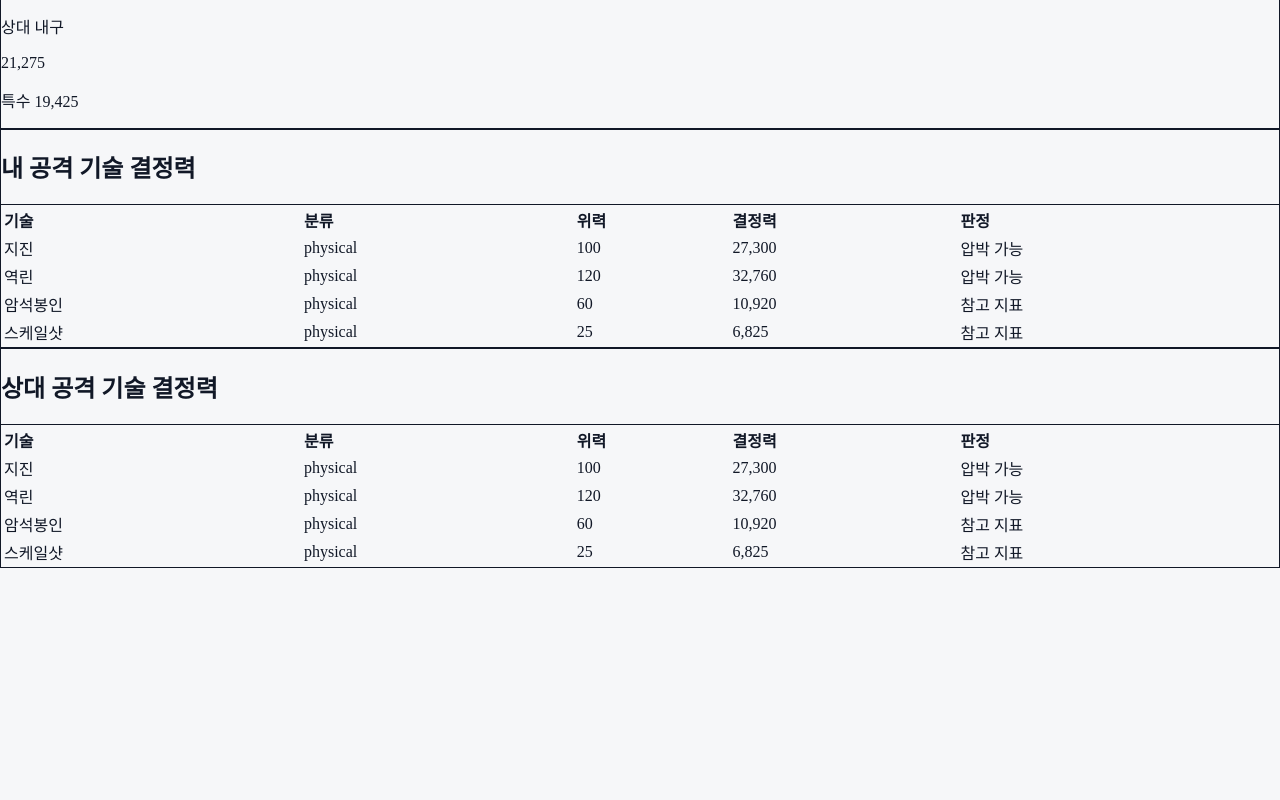
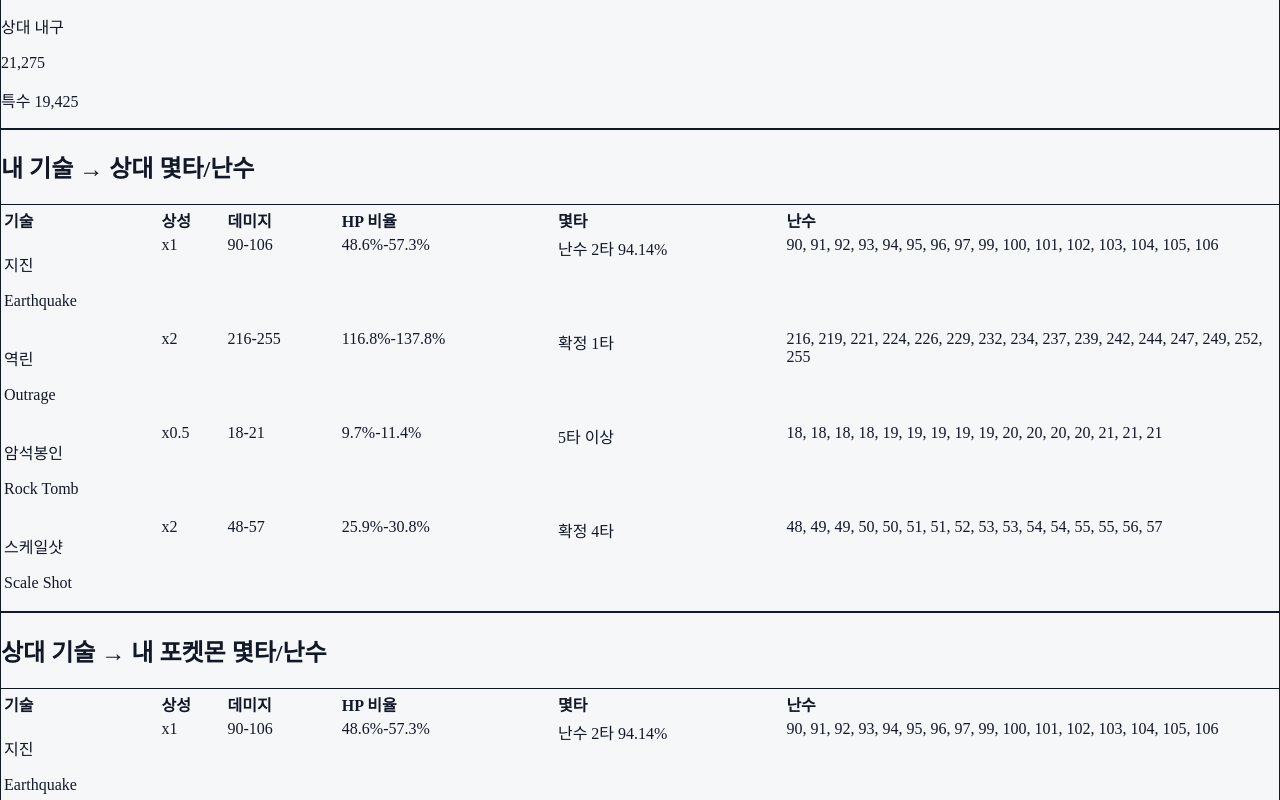
Before and after one commit to snuzeus/pokeauto, a Next.js app: page / in a window 1280 px wide. Shown: the part 900-1700 px from the top of the page. Before the commit the page ends 1468 px from the top, so only its background shows below. Built offline with nearby package versions, Linux system fonts and the light colour scheme.

Commit message:
feat: add damage rolls and ko odds

```diff
--- a/app/page.tsx
+++ b/app/page.tsx
@@ -1,12 +1,14 @@
 "use client";
 
-import { useMemo, useState } from "react";
+import { useState } from "react";
 import { ComparisonPanel } from "@/components/ComparisonPanel";
+import { DamageTable } from "@/components/DamageTable";
 import { MyTeamPanel } from "@/components/MyTeamPanel";
 import { PokemonSearch } from "@/components/PokemonSearch";
 import { PowerTable } from "@/components/PowerTable";
 import { UsageSummary } from "@/components/UsageSummary";
 import { calculateBulk } from "@/lib/calc/bulk";
+import { calculateDamage } from "@/lib/calc/damage";
 import { calculateMovePower } from "@/lib/calc/power";
 import { applyChoiceScarf } from "@/lib/calc/speed";
 import { calculateStats } from "@/lib/calc/stats";
@@ -66,26 +68,47 @@ export default function Home() {
   const myBulk = calculateBulk(myStats);
   const opponentBulk = calculateBulk(opponentStats);
 
-  const myPowers = useMemo(
-    () =>
-      mySet.moves
-        .map(findMoveByKey)
-        .filter((move) => move !== undefined)
-        .map((move) => calculateMovePower({ pokemonTypes: myPokemon.types, stats: myStats, move, item: myItem }))
-        .filter((result) => result !== undefined),
-    [myItem, myPokemon.types, mySet.moves, myStats]
-  );
+  const myMoves = mySet.moves.map(findMoveByKey).filter((move) => move !== undefined);
+  const opponentMoves = (usage?.data.moves ?? [])
+    .slice(0, 10)
+    .map((entry) => findMoveByKey(entry.key))
+    .filter((move) => move !== undefined);
 
-  const opponentPowers = useMemo(
-    () =>
-      (usage?.data.moves ?? [])
-        .slice(0, 10)
-        .map((entry) => findMoveByKey(entry.key))
-        .filter((move) => move !== undefined)
-        .map((move) => calculateMovePower({ pokemonTypes: opponentPokemon.types, stats: opponentStats, move, item: opponentItem }))
-        .filter((result) => result !== undefined),
-    [opponentItem, opponentPokemon.types, opponentStats, usage?.data.moves]
-  );
+  const myPowers = myMoves
+    .map((move) => calculateMovePower({ pokemonTypes: myPokemon.types, stats: myStats, move, item: myItem }))
+    .filter((result) => result !== undefined);
+
+  const opponentPowers = opponentMoves
+    .map((move) => calculateMovePower({ pokemonTypes: opponentPokemon.types, stats: opponentStats, move, item: opponentItem }))
+    .filter((result) => result !== undefined);
+
+  const myDamageRows = myMoves
+    .map((move) =>
+      calculateDamage({
+        level: mySet.level,
+        attackerTypes: myPokemon.types,
+        defenderTypes: opponentPokemon.types,
+        attackerStats: myStats,
+        defenderStats: opponentStats,
+        move,
+        item: myItem
+      })
+    )
+    .filter((result) => result !== undefined);
+
+  const opponentDamageRows = opponentMoves
+    .map((move) =>
+      calculateDamage({
+        level: 50,
+        attackerTypes: opponentPokemon.types,
+        defenderTypes: myPokemon.types,
+        attackerStats: opponentStats,
+        defenderStats: myStats,
+        move,
+        item: opponentItem
+      })
+    )
+    .filter((result) => result !== undefined);
 
   function handleSearch() {
     const found = findPokemonByName(query);
@@ -117,6 +140,10 @@ export default function Home() {
         opponentBulk={opponentBulk}
       />
       <div className="grid gap-4 xl:grid-cols-2">
+        <DamageTable title="내 기술 → 상대 몇타/난수" rows={myDamageRows} />
+        <DamageTable title="상대 기술 → 내 포켓몬 몇타/난수" rows={opponentDamageRows} />
+      </div>
+      <div className="grid gap-4 xl:grid-cols-2">
         <PowerTable title="내 공격 기술 결정력" rows={myPowers} targetBulk={opponentBulk.physical} />
         <PowerTable title="상대 공격 기술 결정력" rows={opponentPowers} targetBulk={myBulk.physical} />
       </div>
--- /dev/null
+++ b/components/DamageTable.tsx
@@ -0,0 +1,61 @@
+import type { DamageResult } from "@/types/calc";
+
+type DamageTableProps = {
+  title: string;
+  rows: DamageResult[];
+};
+
+function formatPercent(value: number): string {
+  return `${value.toFixed(1)}%`;
+}
+
+export function DamageTable({ title, rows }: DamageTableProps) {
+  return (
+    <section className="rounded-md border border-gray-200 bg-white">
+      <div className="border-b border-gray-200 p-4">
+        <h2 className="text-base font-semibold text-gray-950">{title}</h2>
+      </div>
+      <div className="overflow-x-auto">
+        <table className="w-full min-w-[720px] text-left text-sm">
+          <thead className="bg-gray-50 text-gray-500">
+            <tr>
+              <th className="px-4 py-2">기술</th>
+              <th className="px-4 py-2">상성</th>
+              <th className="px-4 py-2">데미지</th>
+              <th className="px-4 py-2">HP 비율</th>
+              <th className="px-4 py-2">몇타</th>
+              <th className="px-4 py-2">난수</th>
+            </tr>
+          </thead>
+          <tbody>
+            {rows.length === 0 ? (
+              <tr>
+                <td className="px-4 py-6 text-gray-500" colSpan={6}>
+                  계산 가능한 공격 기술이 없습니다.
+                </td>
+              </tr>
+            ) : (
+              rows.map((row) => (
+                <tr key={row.move.key} className="border-t border-gray-100 align-top">
+                  <td className="px-4 py-3">
+                    <p className="font-medium text-gray-950">{row.move.koreanName}</p>
+                    <p className="text-xs text-gray-500">{row.move.englishName ?? row.move.japaneseName}</p>
+                  </td>
+                  <td className="px-4 py-3 text-gray-600">x{row.typeEffectiveness}</td>
+                  <td className="px-4 py-3 text-gray-950">
+                    {row.minDamage}-{row.maxDamage}
+                  </td>
+                  <td className="px-4 py-3 text-gray-600">
+                    {formatPercent(row.minPercent)}-{formatPercent(row.maxPercent)}
+                  </td>
+                  <td className="px-4 py-3 font-medium text-gray-950">{row.koSummary}</td>
+                  <td className="max-w-[240px] px-4 py-3 text-xs text-gray-500">{row.rolls.join(", ")}</td>
+                </tr>
+              ))
+            )}
+          </tbody>
+        </table>
+      </div>
+    </section>
+  );
+}
--- /dev/null
+++ b/lib/calc/damage.ts
@@ -0,0 +1,113 @@
+import type { CalculatedStats, DamageResult } from "@/types/calc";
+import type { ItemMaster, MoveMaster } from "@/types/master";
+import { getTypeEffectiveness } from "./typeEffectiveness";
+
+const DAMAGE_ROLLS = [85, 86, 87, 88, 89, 90, 91, 92, 93, 94, 95, 96, 97, 98, 99, 100] as const;
+
+type CalculateDamageInput = {
+  level: number;
+  attackerTypes: string[];
+  defenderTypes: string[];
+  attackerStats: CalculatedStats;
+  defenderStats: CalculatedStats;
+  move: MoveMaster;
+  item?: ItemMaster;
+};
+
+function isDamagingMove(move: MoveMaster): move is MoveMaster & { power: number } {
+  return move.category !== "status" && typeof move.power === "number" && move.power > 0;
+}
+
+function getItemMultiplier(move: MoveMaster, item?: ItemMaster): number {
+  if (!item) return 1;
+  if (item.effectType === "life_orb") return 1.3;
+  if (item.effectType === "choice_band" && move.category === "physical") return 1.5;
+  if (item.effectType === "choice_specs" && move.category === "special") return 1.5;
+  return 1;
+}
+
+function getKoChance(rolls: number[], targetHp: number, hits: number): number {
+  let total = 0;
+  let ko = 0;
+
+  function visit(depth: number, sum: number) {
+    if (depth === hits) {
+      total += 1;
+      if (sum >= targetHp) ko += 1;
+      return;
+    }
+
+    for (const roll of rolls) {
+      visit(depth + 1, sum + roll);
+    }
+  }
+
+  visit(0, 0);
+  return total === 0 ? 0 : ko / total;
+}
+
+export function summarizeKoChance(rolls: number[], targetHp: number): string {
+  if (rolls.length === 0) return "계산 불가";
+
+  for (let hits = 1; hits <= 4; hits += 1) {
+    const minTotal = Math.min(...rolls) * hits;
+    const maxTotal = Math.max(...rolls) * hits;
+
+    if (minTotal >= targetHp) return `확정 ${hits}타`;
+    if (maxTotal >= targetHp) {
+      const chance = getKoChance(rolls, targetHp, hits) * 100;
+      return `난수 ${hits}타 ${chance.toFixed(2)}%`;
+    }
+  }
+
+  return "5타 이상";
+}
+
+export function calculateDamage(input: CalculateDamageInput): DamageResult | undefined {
+  const { level, attackerTypes, defenderTypes, attackerStats, defenderStats, move, item } = input;
+  if (!isDamagingMove(move)) return undefined;
+
+  const offensiveStat = move.category === "physical" ? attackerStats.atk : attackerStats.spa;
+  const defensiveStat = move.category === "physical" ? defenderStats.def : defenderStats.spd;
+  const stab = attackerTypes.includes(move.type) ? 1.5 : 1;
+  const typeEffectiveness = getTypeEffectiveness(move.type, defenderTypes);
+  const itemMultiplier = getItemMultiplier(move, item);
+
+  if (typeEffectiveness === 0) {
+    const result = {
+      move,
+      rolls: DAMAGE_ROLLS.map(() => 0),
+      minDamage: 0,
+      maxDamage: 0,
+      minPercent: 0,
+      maxPercent: 0,
+      typeEffectiveness,
+      stab,
+      itemMultiplier,
+      offensiveStat,
+      defensiveStat,
+      koSummary: "효과 없음"
+    };
+    return result;
+  }
+
+  const baseDamage = Math.floor(Math.floor(Math.floor((Math.floor((2 * level) / 5) + 2) * move.power * offensiveStat) / defensiveStat) / 50) + 2;
+  const rolls = DAMAGE_ROLLS.map((random) => Math.floor(baseDamage * (random / 100) * stab * typeEffectiveness * itemMultiplier));
+  const minDamage = Math.min(...rolls);
+  const maxDamage = Math.max(...rolls);
+
+  return {
+    move,
+    rolls,
+    minDamage,
+    maxDamage,
+    minPercent: (minDamage / defenderStats.hp) * 100,
+    maxPercent: (maxDamage / defenderStats.hp) * 100,
+    typeEffectiveness,
+    stab,
+    itemMultiplier,
+    offensiveStat,
+    defensiveStat,
+    koSummary: summarizeKoChance(rolls, defenderStats.hp)
+  };
+}
--- /dev/null
+++ b/lib/calc/typeEffectiveness.ts
@@ -0,0 +1,32 @@
+const typeChart: Record<string, Partial<Record<string, number>>> = {
+  dragon: {
+    dragon: 2,
+    steel: 0.5,
+    fairy: 0
+  },
+  ground: {
+    fire: 2,
+    electric: 2,
+    grass: 0.5,
+    poison: 2,
+    flying: 0,
+    bug: 0.5,
+    rock: 2,
+    steel: 2
+  },
+  rock: {
+    fire: 2,
+    ice: 2,
+    fighting: 0.5,
+    ground: 0.5,
+    flying: 2,
+    bug: 2,
+    steel: 0.5
+  }
+};
+
+export function getTypeEffectiveness(moveType: string, defenderTypes: string[]): number {
+  return defenderTypes.reduce((multiplier, defenderType) => {
+    return multiplier * (typeChart[moveType]?.[defenderType] ?? 1);
+  }, 1);
+}
```
Also changed, not shown: types/calc.ts (+15 -0 lines), 1 other file (tests, documents, lock files or other folders).
